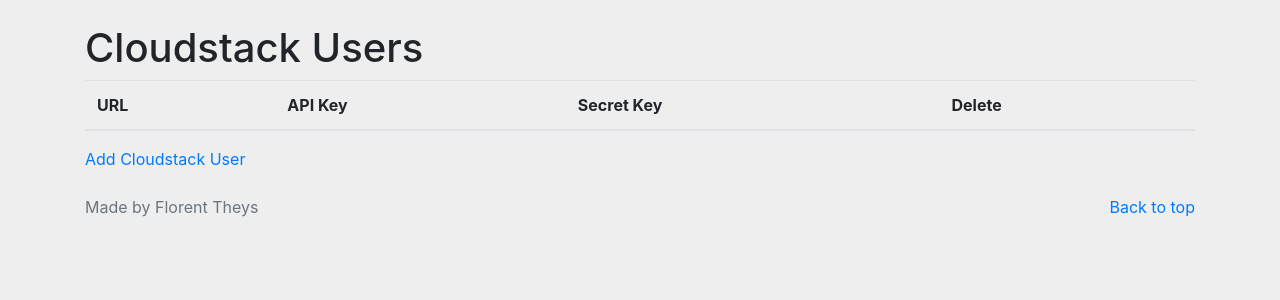
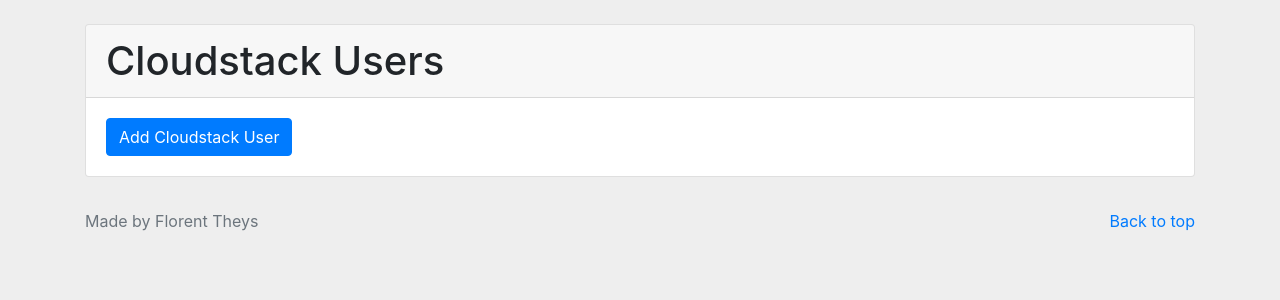
Before and after one commit to FlorentTheys/tfe-cloudstack, a Django app: template mysite/cs_api/templates/cs_user.html in a window 1280 px wide. Shown: the part 56-356 px from the top of the page. Run offline with Django 3.2, Linux system fonts and the light colour scheme; the template is opened without the code that fills it, so the values that code supplies are empty; some libraries are stand-ins or nearby versions.

Commit message:
improve style of cloudstack user list page

```diff
--- a/mysite/cs_api/templates/cs_user.html
+++ b/mysite/cs_api/templates/cs_user.html
@@ -3,26 +3,26 @@
 {% load static %}
 
 {% block content %}
-    <h1>Cloudstack Users</h1>
-    <table class="table">
-        <thead>
-            <tr>
-                <th>URL</th>
-                <th>API Key</th>
-                <th>Secret Key</th>
-                <th>Delete</th>
-            </tr>
-        </thead>
-        <tbody>
-            {% for cs_user in request.user.cloudstack_user_ids.all %}
-                <tr>
-                    <td>{{ cs_user.url }}</td>
-                    <td>{{ cs_user.api_key }}</td>
-                    <td>{{ cs_user.secret_key }}</td>
-                    <td><a href="/cs_user_delete/{{ cs_user.id }}"><i class="fa fa-trash" title="Delete"/></a></td>
-                </tr>
-            {% endfor %}
-        </tbody>
-    </table>
-    <a href="/cs_user_add">Add Cloudstack User</a>
+    <div class="card mb-2">
+        <div class="card-header">
+            <h1 class="m-0">Cloudstack Users</h1>
+        </div>
+        <div class="card-body">
+            <a class="btn btn-primary" href="/cs_user_add">Add Cloudstack User</a>
+        </div>
+    </div>
+    {% for cs_user in request.user.cloudstack_user_ids.all %}
+        <div class="card mt-2">
+            <div class="card-header">
+                <span class="badge badge-light"># {{ cs_user.id }}</span> <span class="badge badge-info">{{ cs_user.url }}</span>
+            </div>
+            <div class="card-body">
+                <span>api key</span>: <strong>{{ cs_user.api_key }}</strong><br/>
+                <span>secret key</span>: <strong>{{ cs_user.secret_key }}</strong>
+            </div>
+            <div class="card-footer">
+                <a class="btn btn-danger btn-sm" href="/cs_user_delete/{{ cs_user.id }}"><i class="fa fa-trash" title="Delete"></i> Delete</a>
+            </div>
+        </div>
+    {% endfor %}
 {% endblock %}
```
